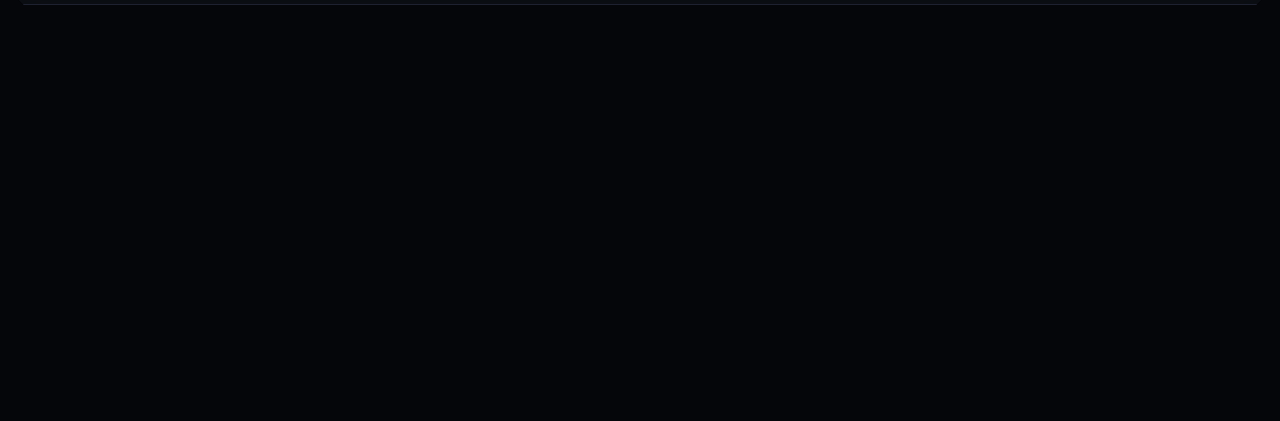
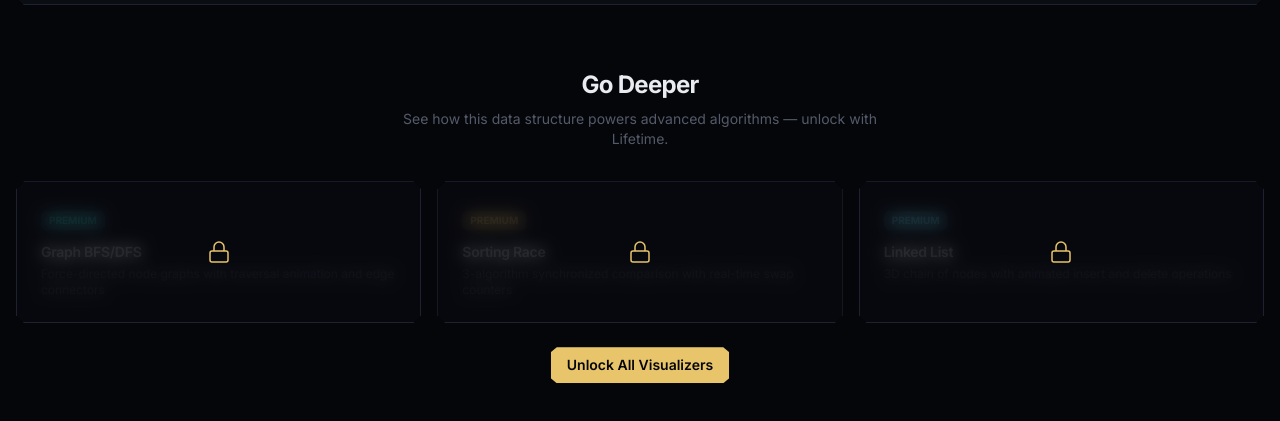
Before and after one commit to sandipsmahajan/structify, a Next.js app: page /visualize/bst in a window 1280 px wide. Shown: the part 922-1343 px from the top of the page. Before the commit the page ends 991 px from the top, so only its background shows below. Built offline with nearby package versions, Linux system fonts and the light colour scheme; no server answers.

Commit message:
feat: add Go Deeper upgrade strips to all 6 visualizer pages + premium lock badges on learn page Co-authored-by: monkeycode-ai <monkeycode-ai@chaitin.com>

```diff
--- a/src/app/learn/page.tsx
+++ b/src/app/learn/page.tsx
@@ -80,6 +80,12 @@ export default async function LearnPage() {
                   Tier {course.tier}
                 </span>
                 <h2 className="heading-display text-2xl">{course.title}</h2>
+                {course.isPaid && (
+                  <svg width="14" height="14" viewBox="0 0 24 24" fill="none" stroke="currentColor" strokeWidth="1.5" className="text-bd-gold shrink-0">
+                    <rect x="3" y="11" width="18" height="11" rx="2" />
+                    <path d="M7 11V7a5 5 0 0110 0v4" />
+                  </svg>
+                )}
               </div>
 
               {userId && total > 0 && (
@@ -109,6 +115,14 @@ export default async function LearnPage() {
                   return (
                     <Link key={topic.id} href={`${href}/${topic.slug}`}>
                       <DiamondCard glow className="p-5 h-full group cursor-pointer transition-colors duration-200 hover:border-bd-border-active relative">
+                        {course.isPaid && (
+                          <div className="absolute top-3 right-3">
+                            <svg width="12" height="12" viewBox="0 0 24 24" fill="none" stroke="currentColor" strokeWidth="2" className="text-bd-gold/50">
+                              <rect x="3" y="11" width="18" height="11" rx="2" />
+                              <path d="M7 11V7a5 5 0 0110 0v4" />
+                            </svg>
+                          </div>
+                        )}
                         <div className="flex items-start gap-3">
                           <span className={`w-8 h-8 clip-diamond-sm flex items-center justify-center text-xs font-bold shrink-0 ${isCompleted ? "bg-bd-emerald/20 text-bd-emerald" : tier.bg}`}>
                             {isCompleted ? (
--- a/src/app/visualize/bst/page.tsx
+++ b/src/app/visualize/bst/page.tsx
@@ -2,6 +2,7 @@
 
 import dynamic from "next/dynamic";
 import { DiamondCard } from "@/components/ui/diamond-card";
+import { GoDeeper } from "@/components/visualizers/go-deeper";
 
 const BstVisualizer = dynamic(() => import("@/components/visualizers/bst-visualizer").then((mod) => mod.BstVisualizer), {
   ssr: false,
@@ -16,12 +17,19 @@ const BstVisualizer = dynamic(() => import("@/components/visualizers/bst-visuali
   ),
 });
 
+const TEASERS = [
+  { title: "Graph BFS/DFS", description: "Force-directed node graphs with traversal animation and edge connectors", href: "/visualize/graph", accent: "emerald" as const },
+  { title: "Sorting Race", description: "3-algorithm synchronized comparison with real-time swap counters", href: "/visualize/sorting", accent: "gold" as const },
+  { title: "Linked List", description: "3D chain of nodes with animated insert and delete operations", href: "/visualize/linked-list", accent: "cyan" as const },
+];
+
 export default function BstVisualizerPage() {
   return (
     <div className="pt-24 pb-16 px-4 max-w-7xl mx-auto min-h-screen">
       <h1 className="heading-display text-3xl mb-2">Binary Search Tree</h1>
       <p className="body-text mb-8">3D balanced BST with animated insert, delete, and traversal operations.</p>
       <BstVisualizer />
+      <GoDeeper teasers={TEASERS} />
     </div>
   );
 }
--- a/src/app/visualize/dp/page.tsx
+++ b/src/app/visualize/dp/page.tsx
@@ -2,6 +2,7 @@
 
 import dynamic from "next/dynamic";
 import { DiamondCard } from "@/components/ui/diamond-card";
+import { GoDeeper } from "@/components/visualizers/go-deeper";
 
 const DpVisualizer = dynamic(() => import("@/components/visualizers/dp-visualizer"), {
   ssr: false,
@@ -16,10 +17,17 @@ const DpVisualizer = dynamic(() => import("@/components/visualizers/dp-visualize
   ),
 });
 
+const TEASERS = [
+  { title: "Graph BFS/DFS", description: "Force-directed node graphs with traversal animation and edge connectors", href: "/visualize/graph", accent: "emerald" as const },
+  { title: "Sorting Race", description: "3-algorithm synchronized comparison with real-time swap counters", href: "/visualize/sorting", accent: "violet" as const },
+  { title: "Array", description: "Interactive array with glowing cubes and Big-O complexity breakdown", href: "/visualize/array", accent: "cyan" as const },
+];
+
 export default function DpPage() {
   return (
     <div className="pt-24 pb-16 px-6 max-w-6xl mx-auto min-h-screen">
       <DpVisualizer />
+      <GoDeeper teasers={TEASERS} />
     </div>
   );
 }
--- a/src/app/visualize/graph/page.tsx
+++ b/src/app/visualize/graph/page.tsx
@@ -2,6 +2,7 @@
 
 import dynamic from "next/dynamic";
 import { DiamondCard } from "@/components/ui/diamond-card";
+import { GoDeeper } from "@/components/visualizers/go-deeper";
 
 const GraphVisualizer = dynamic(() => import("@/components/visualizers/graph-visualizer").then((mod) => mod.GraphVisualizer), {
   ssr: false,
@@ -16,12 +17,19 @@ const GraphVisualizer = dynamic(() => import("@/components/visualizers/graph-vis
   ),
 });
 
+const TEASERS = [
+  { title: "DP Table", description: "Step through dynamic programming matrix fills with animated cell updates", href: "/visualize/dp", accent: "gold" as const },
+  { title: "Sorting Race", description: "3-algorithm synchronized comparison with real-time swap counters", href: "/visualize/sorting", accent: "violet" as const },
+  { title: "BST", description: "Hierarchical structure with O(log n) operations and animated traversals", href: "/visualize/bst", accent: "cyan" as const },
+];
+
 export default function GraphVisualizerPage() {
   return (
     <div className="pt-24 pb-16 px-4 max-w-7xl mx-auto min-h-screen">
       <h1 className="heading-display text-3xl mb-2">Graph BFS/DFS Visualizer</h1>
       <p className="body-text mb-8">Force-directed 3D graph with BFS traversal animation.</p>
       <GraphVisualizer />
+      <GoDeeper teasers={TEASERS} />
     </div>
   );
 }
--- a/src/app/visualize/linked-list/page.tsx
+++ b/src/app/visualize/linked-list/page.tsx
@@ -2,6 +2,7 @@
 
 import dynamic from "next/dynamic";
 import { DiamondCard } from "@/components/ui/diamond-card";
+import { GoDeeper } from "@/components/visualizers/go-deeper";
 
 const LinkedListVisualizer = dynamic(() => import("@/components/visualizers/linked-list-visualizer").then((mod) => mod.LinkedListVisualizer), {
   ssr: false,
@@ -16,12 +17,19 @@ const LinkedListVisualizer = dynamic(() => import("@/components/visualizers/link
   ),
 });
 
+const TEASERS = [
+  { title: "Binary Search Tree", description: "Hierarchical structure with O(log n) operations and animated traversals", href: "/visualize/bst", accent: "violet" as const },
+  { title: "Graph BFS/DFS", description: "Force-directed node graphs with traversal animation and edge connectors", href: "/visualize/graph", accent: "emerald" as const },
+  { title: "Sorting Race", description: "3-algorithm synchronized comparison with real-time swap counters", href: "/visualize/sorting", accent: "gold" as const },
+];
+
 export default function LinkedListVisualizerPage() {
   return (
     <div className="pt-24 pb-16 px-4 max-w-7xl mx-auto min-h-screen">
       <h1 className="heading-display text-3xl mb-2">Linked List Visualizer</h1>
       <p className="body-text mb-8">3D chain of nodes with append and remove operations.</p>
       <LinkedListVisualizer />
+      <GoDeeper teasers={TEASERS} />
     </div>
   );
 }
--- a/src/app/visualize/sorting/page.tsx
+++ b/src/app/visualize/sorting/page.tsx
@@ -2,6 +2,7 @@
 
 import dynamic from "next/dynamic";
 import { DiamondCard } from "@/components/ui/diamond-card";
+import { GoDeeper } from "@/components/visualizers/go-deeper";
 
 const SortingRaceVisualizer = dynamic(() => import("@/components/visualizers/sorting-race-visualizer").then((mod) => mod.SortingRaceVisualizer), {
   ssr: false,
@@ -16,12 +17,19 @@ const SortingRaceVisualizer = dynamic(() => import("@/components/visualizers/sor
   ),
 });
 
+const TEASERS = [
+  { title: "Graph Algorithms", description: "Dijkstra, Bellman-Ford, and A* pathfinding visualized on 3D graphs", href: "/visualize/graph", accent: "emerald" as const },
+  { title: "DP Table", description: "Step through dynamic programming matrix fills with animated cell updates", href: "/visualize/dp", accent: "gold" as const },
+  { title: "BST", description: "Interactive self-balancing binary search tree with rotations", href: "/visualize/bst", accent: "violet" as const },
+];
+
 export default function SortingRacePage() {
   return (
     <div className="pt-24 pb-16 px-4 max-w-7xl mx-auto min-h-screen">
       <h1 className="heading-display text-3xl mb-2">Sorting Race Visualizer</h1>
       <p className="body-text mb-8">Multi-algorithm synchronized comparison: Bubble, Selection, and Insertion Sort racing side-by-side.</p>
       <SortingRaceVisualizer />
+      <GoDeeper teasers={TEASERS} />
     </div>
   );
 }
--- /dev/null
+++ b/src/components/visualizers/go-deeper.tsx
@@ -0,0 +1,52 @@
+import { DiamondCard } from "@/components/ui/diamond-card";
+import { DiamondButton } from "@/components/ui/diamond-button";
+import Link from "next/link";
+
+interface Teaser {
+  title: string;
+  description: string;
+  href: string;
+  accent: "cyan" | "violet" | "gold" | "emerald";
+}
+
+export function GoDeeper({ teasers }: { teasers: Teaser[] }) {
+  const accentColors = {
+    cyan: "bg-bd-cyan-dim text-bd-cyan",
+    violet: "bg-bd-violet-dim text-bd-violet",
+    gold: "bg-bd-gold-dim text-bd-gold",
+    emerald: "bg-bd-cyan-dim text-bd-emerald",
+  };
+
+  return (
+    <section className="mt-16">
+      <div className="text-center mb-8">
+        <h2 className="heading-display text-2xl mb-2">Go Deeper</h2>
+        <p className="text-sm text-bd-text-muted max-w-lg mx-auto">
+          See how this data structure powers advanced algorithms — unlock with Lifetime.
+        </p>
+      </div>
+      <div className="grid grid-cols-1 sm:grid-cols-3 gap-4">
+        {teasers.map((teaser) => (
+          <DiamondCard key={teaser.href} className="p-5 relative overflow-hidden group cursor-pointer">
+            <div className="absolute inset-0 backdrop-blur-sm bg-bd-bg/60 z-10 flex items-center justify-center">
+              <svg width="24" height="24" viewBox="0 0 24 24" fill="none" stroke="currentColor" strokeWidth="1.5" className="text-bd-gold">
+                <rect x="3" y="11" width="18" height="11" rx="2" />
+                <path d="M7 11V7a5 5 0 0110 0v4" />
+              </svg>
+            </div>
+            <div className={`inline-flex items-center gap-1 px-2 py-0.5 clip-diamond-sm text-[10px] font-bold uppercase mb-3 ${accentColors[teaser.accent]}`}>
+              Premium
+            </div>
+            <h3 className="heading-section text-sm mb-1">{teaser.title}</h3>
+            <p className="text-xs text-bd-text-muted">{teaser.description}</p>
+          </DiamondCard>
+        ))}
+      </div>
+      <div className="text-center mt-6">
+        <Link href="/pricing">
+          <DiamondButton variant="gold" size="sm">Unlock All Visualizers</DiamondButton>
+        </Link>
+      </div>
+    </section>
+  );
+}
```
